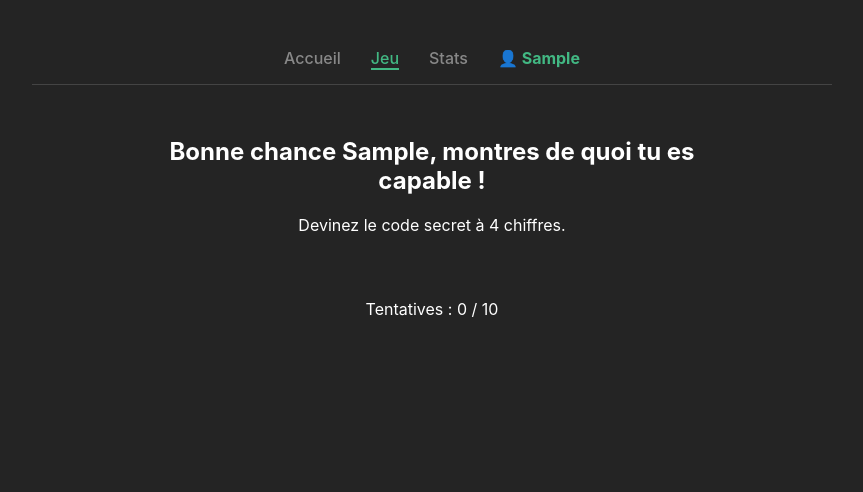
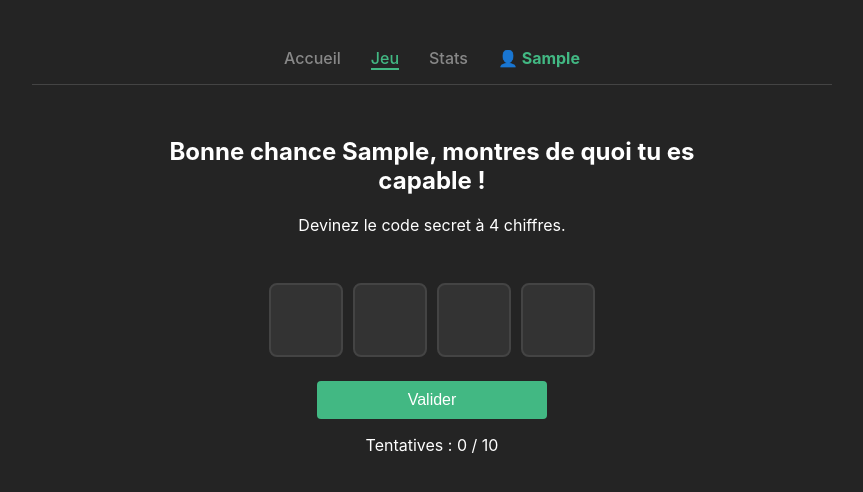
Before and after one commit to Vivienhrm/CodeBreaker-Vue3-Composition, a Vue app: page /home in a window 1280 px wide. Both pictures are taken after typing "Sample" into the empty fields and a click on the button "Commencer la partie". Shown: the top 492 px of the page, without its empty margins (208-1071 px from the left). Built offline with nearby package versions, Linux system fonts and the light colour scheme.

Commit message:
Add codefield component, gameplay integration and history animations

```diff
--- /dev/null
+++ b/src/components/CodeField.vue
@@ -0,0 +1,149 @@
+<template>
+  <div class="code-field">
+    <div class="inputs">
+      <input
+        v-for="n in length"
+        :key="n"
+        :ref="el => inputRefs[n-1] = el"
+        type="text"
+        inputmode="numeric"
+        pattern="[0-9]*"
+        maxlength="1"
+        v-model="digits[n-1]"
+        @input="onInput($event, n-1)"
+        @keydown.delete="onDelete($event, n-1)"
+        class="digit-input"
+        placeholder=""
+      />
+    </div>
+    <button
+      @click="handleValidate"
+      class="validate-btn"
+      :disabled="!isComplete"
+    >
+      Valider
+    </button>
+  </div>
+</template>
+
+<script setup>
+import { computed, watch, ref, onBeforeUpdate } from 'vue'
+
+const props = defineProps({
+  length: {
+    type: Number,
+    required: true
+  },
+  modelValue: {
+    type: Array,
+    required: true
+  }
+})
+
+const emit = defineEmits(['update:modelValue', 'validate'])
+
+const digits = ref([...props.modelValue])
+const inputRefs = ref([])
+
+onBeforeUpdate(() => {
+  inputRefs.value = []
+})
+
+const isComplete = computed(() => {
+  return digits.value.length === props.length &&
+         digits.value.every(d => d !== '' && d !== null && d !== undefined)
+})
+
+const onInput = (event, index) => {
+  const val = event.target.value
+
+  // Only keep the last digit if multiple were entered
+  if (val.length > 1) {
+    digits.value[index] = val.charAt(val.length - 1)
+  }
+
+  // Ensure it's a digit
+  if (!/^\d$/.test(digits.value[index])) {
+    digits.value[index] = ''
+    return
+  }
+
+  updateValue()
+
+  // Auto advance
+  if (digits.value[index] !== '' && index < props.length - 1) {
+    inputRefs.value[index + 1].focus()
+  }
+}
+
+const onDelete = (event, index) => {
+  if (digits.value[index] === '' && index > 0) {
+    inputRefs.value[index - 1].focus()
+  }
+}
+
+const updateValue = () => {
+  emit('update:modelValue', [...digits.value])
+}
+
+const handleValidate = () => {
+  if (isComplete.value) {
+    emit('validate')
+    // Reset after validation
+    digits.value = Array(props.length).fill('')
+    updateValue()
+    inputRefs.value[0].focus()
+  }
+}
+
+// Watch for external changes (e.g. reset)
+watch(() => props.modelValue, (newVal) => {
+  // Only update if external value is different (avoids loops)
+  if (JSON.stringify(newVal) !== JSON.stringify(digits.value)) {
+    digits.value = [...newVal]
+  }
+}, { deep: true })
+</script>
+
+<style scoped>
+.code-field {
+  display: flex;
+  flex-direction: column;
+  align-items: center;
+  gap: 1.5rem;
+}
+
+.inputs {
+  display: flex;
+  gap: 10px;
+}
+
+.digit-input {
+  width: 50px;
+  height: 50px;
+  text-align: center;
+  font-size: 1.5rem;
+  font-weight: bold;
+  border-radius: 8px;
+  border: 2px solid #444;
+  background: #333;
+  color: white;
+  margin: 0;
+}
+
+.digit-input::-webkit-outer-spin-button,
+.digit-input::-webkit-inner-spin-button {
+  -webkit-appearance: none;
+  margin: 0;
+}
+
+.digit-input:focus {
+  border-color: #42b883;
+  outline: none;
+}
+
+.validate-btn {
+  width: 100%;
+  max-width: 230px;
+}
+</style>
--- a/src/services/game.js
+++ b/src/services/game.js
@@ -25,9 +25,9 @@ export function useGame() {
         let wellPlaced = 0
         let misplaced = 0
 
-        // Clone for comparison
+        // Parse inputs as numbers to ensure comparison works (even if strings are passed)
+        const guess = userAttempt.map(d => parseInt(d, 10))
         const target = [...code.value]
-        const guess = [...userAttempt]
 
         for (let i = 0; i < target.length; i++) {
             if (guess[i] === target[i]) {
--- a/src/views/GameView.vue
+++ b/src/views/GameView.vue
@@ -18,12 +18,17 @@
     </section>
 
     <div v-if="state === 'playing'" class="game-play">
-      <!-- Input component will go here in Exercice 4 -->
+      <CodeField
+        :length="4"
+        v-model="currentGuess"
+        @validate="handleValidation"
+      />
       <p class="info">Tentatives : {{ attempts.length }} / 10</p>
     </div>
 
     <section class="history" v-if="attempts.length > 0">
       <h3>Historique des tentatives</h3>
+      <TransitionGroup name="list" tag="div" class="attempts-list">
         <div v-for="(attempt, index) in reversedAttempts" :key="attempts.length - index" class="attempt-card">
             <div class="attempt-code">
               <span v-for="d in attempt.guess" class="digit">{{ d }}</span>
@@ -33,20 +38,29 @@
               <span class="misplaced">⚠️ {{ attempt.misplaced }}</span>
             </div>
         </div>
+      </TransitionGroup>
     </section>
   </div>
 </template>
 
 <script setup>
-import { inject, onMounted, computed } from 'vue'
+import { inject, onMounted, computed, ref } from 'vue'
 import { useGame } from '../services/game'
+import CodeField from '../components/CodeField.vue'
 
 const pseudo = inject('pseudo')
 const { code, attempts, state, generateCode, validateAttempt } = useGame()
 
+const currentGuess = ref(['', '', '', ''])
+
 const reversedAttempts = computed(() => [...attempts.value].reverse())
 
+const handleValidation = () => {
+  validateAttempt(currentGuess.value)
+}
+
 const resetGame = () => {
+  currentGuess.value = ['', '', '', '']
   generateCode()
 }
 
@@ -118,4 +132,14 @@ onMounted(() => {
   from { opacity: 0; transform: translateY(-10px); }
   to { opacity: 1; transform: translateY(0); }
 }
+
+.list-enter-active,
+.list-leave-active {
+  transition: all 0.5s ease;
+}
+.list-enter-from,
+.list-leave-to {
+  opacity: 0;
+  transform: translateX(30px);
+}
 </style>
```
Lines whose indentation alone changed are shown as unchanged.
